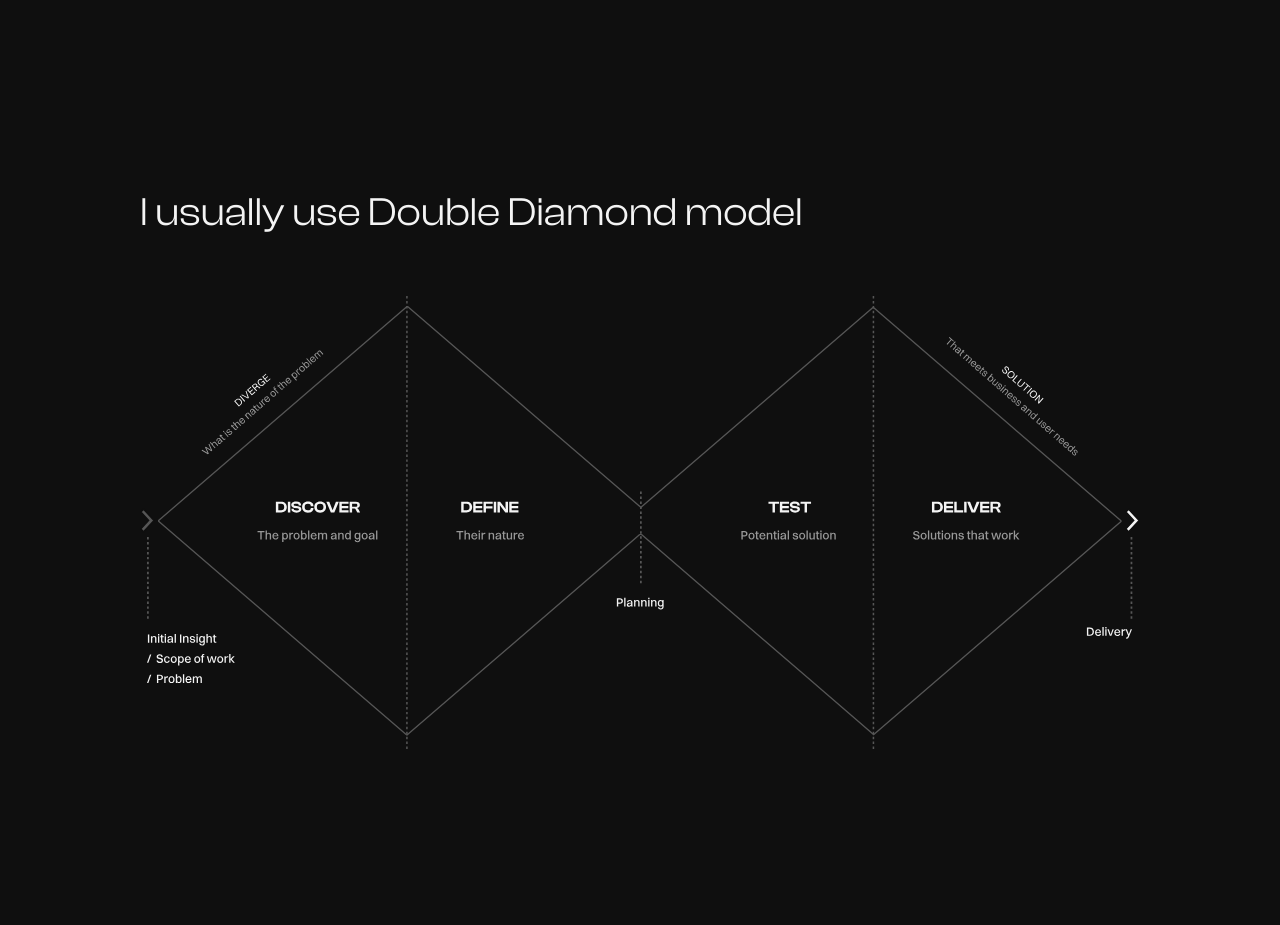
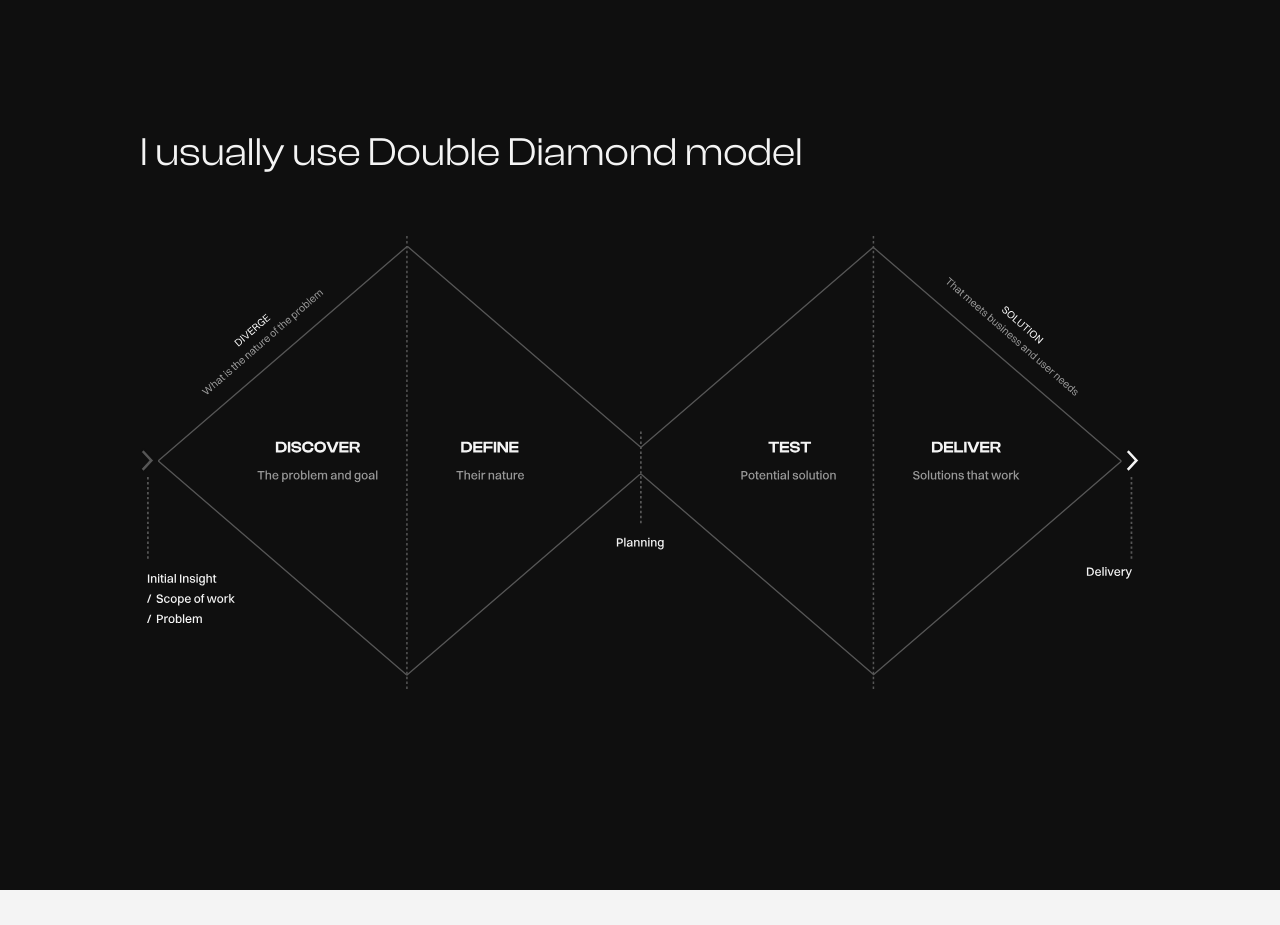
Before and after one commit to EvgenyMandybura/designVlad, a React (Create React App) app: page /projects in a window 1280 px wide. Shown: the part 2880-3805 px from the top of the page. Built offline with nearby package versions, Linux system fonts and the light colour scheme.

Commit message:
add workflow page

```diff
--- a/src/pages/projects.js
+++ b/src/pages/projects.js
@@ -35,7 +35,7 @@ const Projects = () => (
             onClick={() =>
               document
                 .getElementById("page2")
-                .scrollIntoView({ behavior: "smooth", block: "center" })
+                .scrollIntoView({ behavior: "smooth", block: "start" })
             }
             className="mt-[-90px] "
           />
@@ -43,8 +43,8 @@ const Projects = () => (
       </div>
     </div>
 
-    <div className="bg-mainDark">
-      <div id="page2" className="flex flex-col px-[140px] py-[200px]">
+    <div id="page2" className="bg-mainDark">
+      <div className="flex flex-col px-[140px] py-[200px]">
         <p className="caption5 mb-[80px]">My full cycle Design pipeline</p>
 
         {cycleSteps.map((step, index) => (
@@ -60,7 +60,7 @@ const Projects = () => (
           </div>
         ))}
 
-        <p className="caption5 mt-[200px] mb-[60px]">
+        <p className="caption5 mt-[140px] mb-[60px]">
           I usually use Double Diamond model
         </p>
 
```
